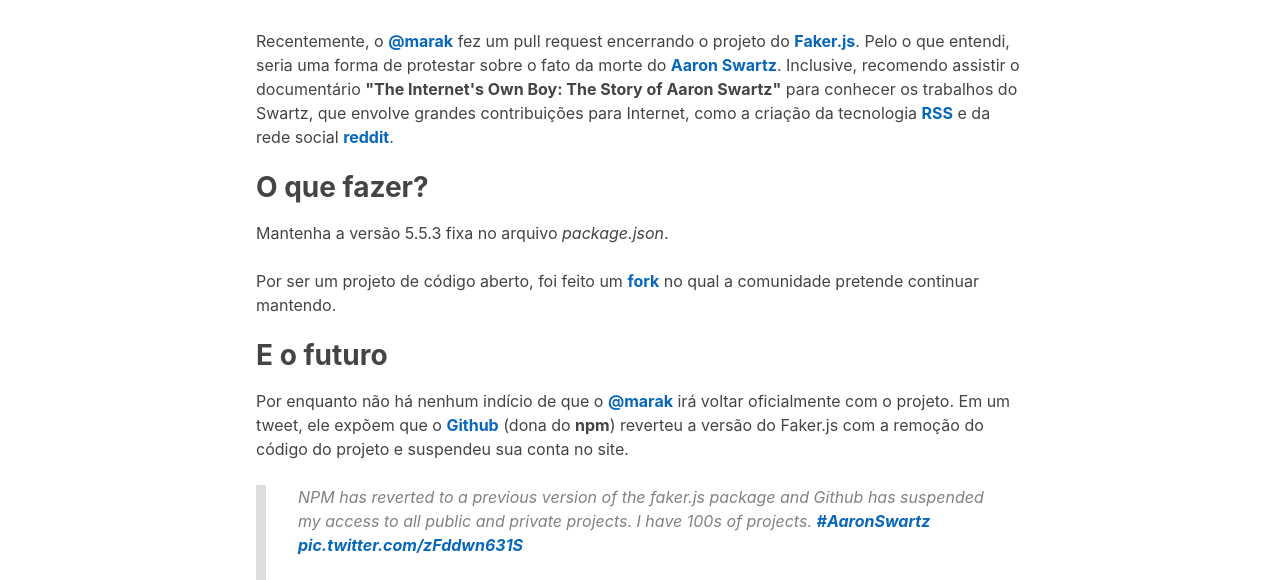
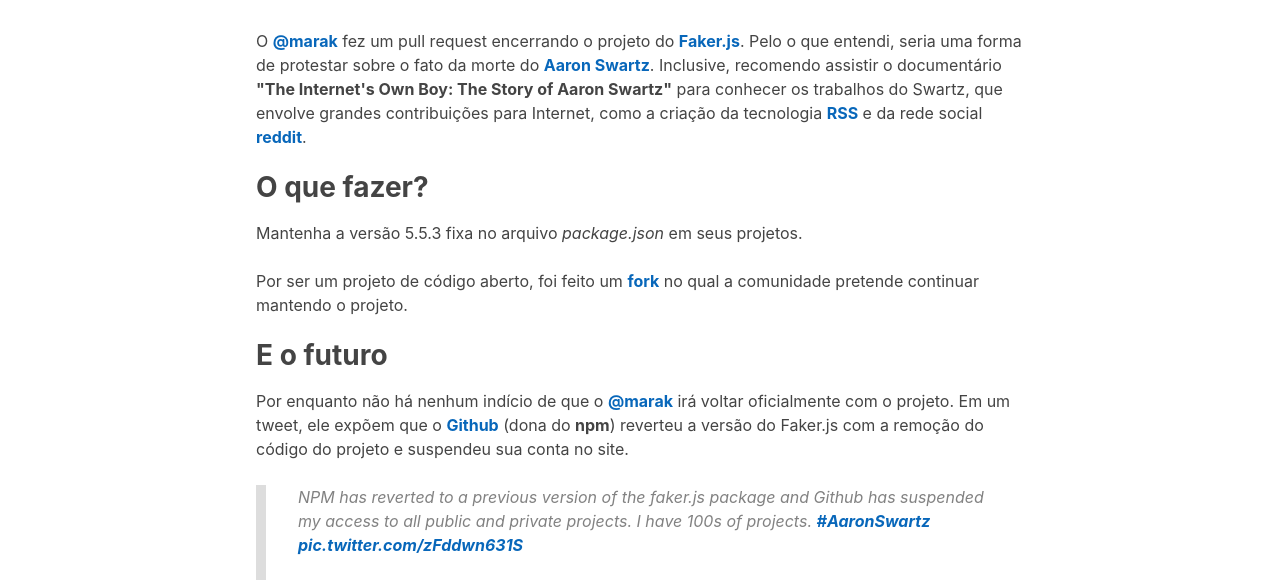
Before and after one commit to tcelestino/bloco-de-notas, an Eleventy site: page posts/2022/fakerjs-encerrado-por-seu-criador.md in a window 1280 px wide. Shown: the part 198-778 px from the top of the page. Built offline with nearby package versions, Linux system fonts and the light colour scheme; Eleventy itself is replaced by a stand-in of ours; files that its build step writes are made by us from their sources.

Commit message:
docs: adjust text

```diff
--- a/posts/2022/fakerjs-encerrado-por-seu-criador.md
+++ b/posts/2022/fakerjs-encerrado-por-seu-criador.md
@@ -4,13 +4,13 @@
 date: 2022-01-07
 ---
 
-Recentemente, o [@marak](https://github.com/Marak/) fez um pull request encerrando o projeto do [Faker.js](https://github.com/Marak/faker.js). Pelo o que entendi, seria uma forma de protestar sobre o fato da morte do [Aaron Swartz](https://pt.wikipedia.org/wiki/Aaron_Swartz). Inclusive, recomendo assistir o documentário **"The Internet's Own Boy: The Story of Aaron Swartz"** para conhecer os trabalhos do Swartz, que envolve grandes contribuições para Internet, como a criação da tecnologia [RSS](https://pt.wikipedia.org/wiki/RSS) e da rede social [reddit](https://reddit.com).
+O [@marak](https://github.com/Marak/) fez um pull request encerrando o projeto do [Faker.js](https://github.com/Marak/faker.js). Pelo o que entendi, seria uma forma de protestar sobre o fato da morte do [Aaron Swartz](https://pt.wikipedia.org/wiki/Aaron_Swartz). Inclusive, recomendo assistir o documentário **"The Internet's Own Boy: The Story of Aaron Swartz"** para conhecer os trabalhos do Swartz, que envolve grandes contribuições para Internet, como a criação da tecnologia [RSS](https://pt.wikipedia.org/wiki/RSS) e da rede social [reddit](https://reddit.com).
 
 ## O que fazer?
 
-Mantenha a versão 5.5.3 fixa no arquivo *package.json*.
+Mantenha a versão 5.5.3 fixa no arquivo *package.json* em seus projetos.
 
-Por ser um projeto de código aberto, foi feito um [fork](https://github.com/withshepherd/faker.js) no qual a comunidade pretende continuar mantendo.
+Por ser um projeto de código aberto, foi feito um [fork](https://github.com/withshepherd/faker.js) no qual a comunidade pretende continuar mantendo o projeto.
 
 ## E o futuro
 
```
